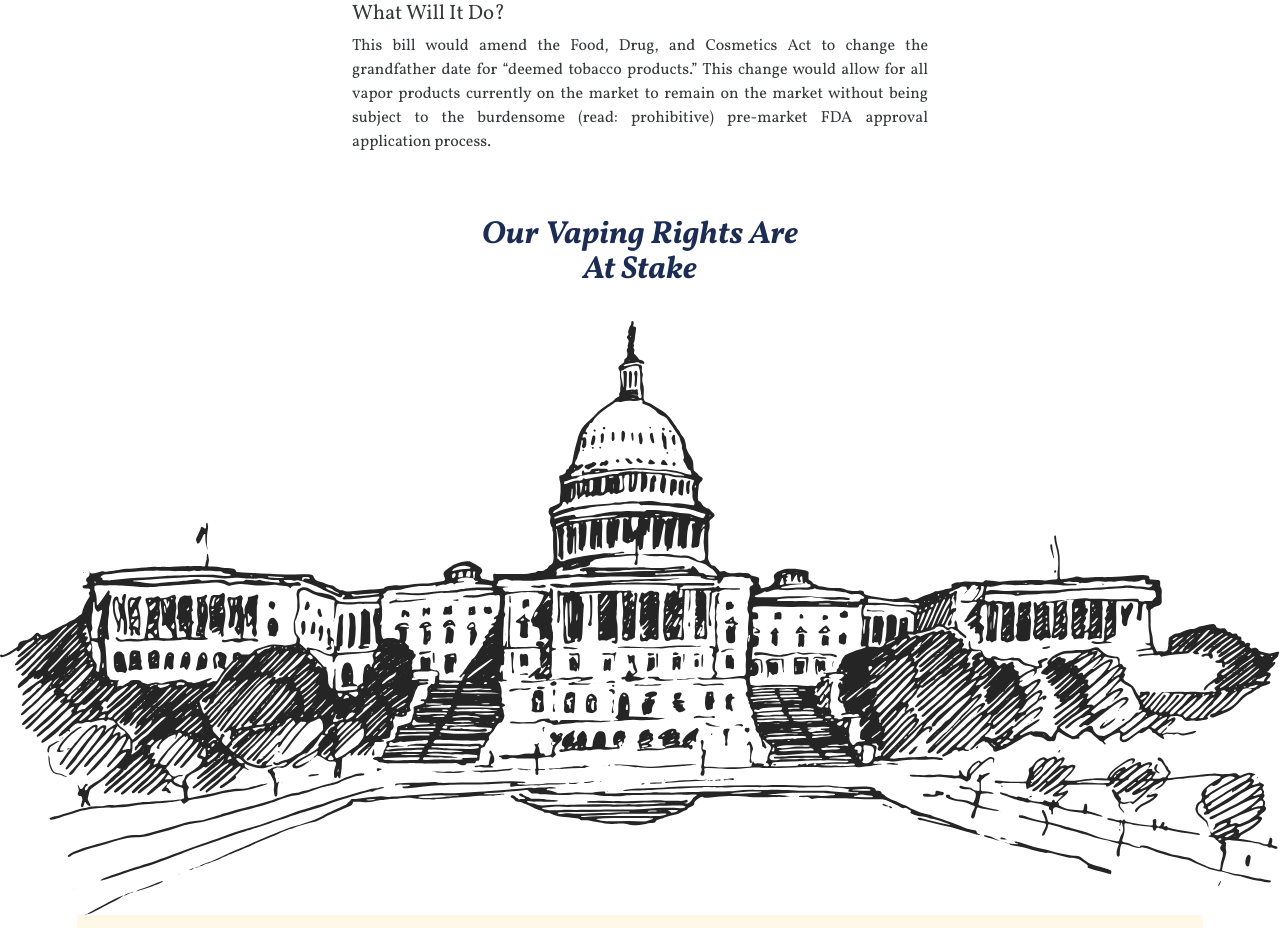
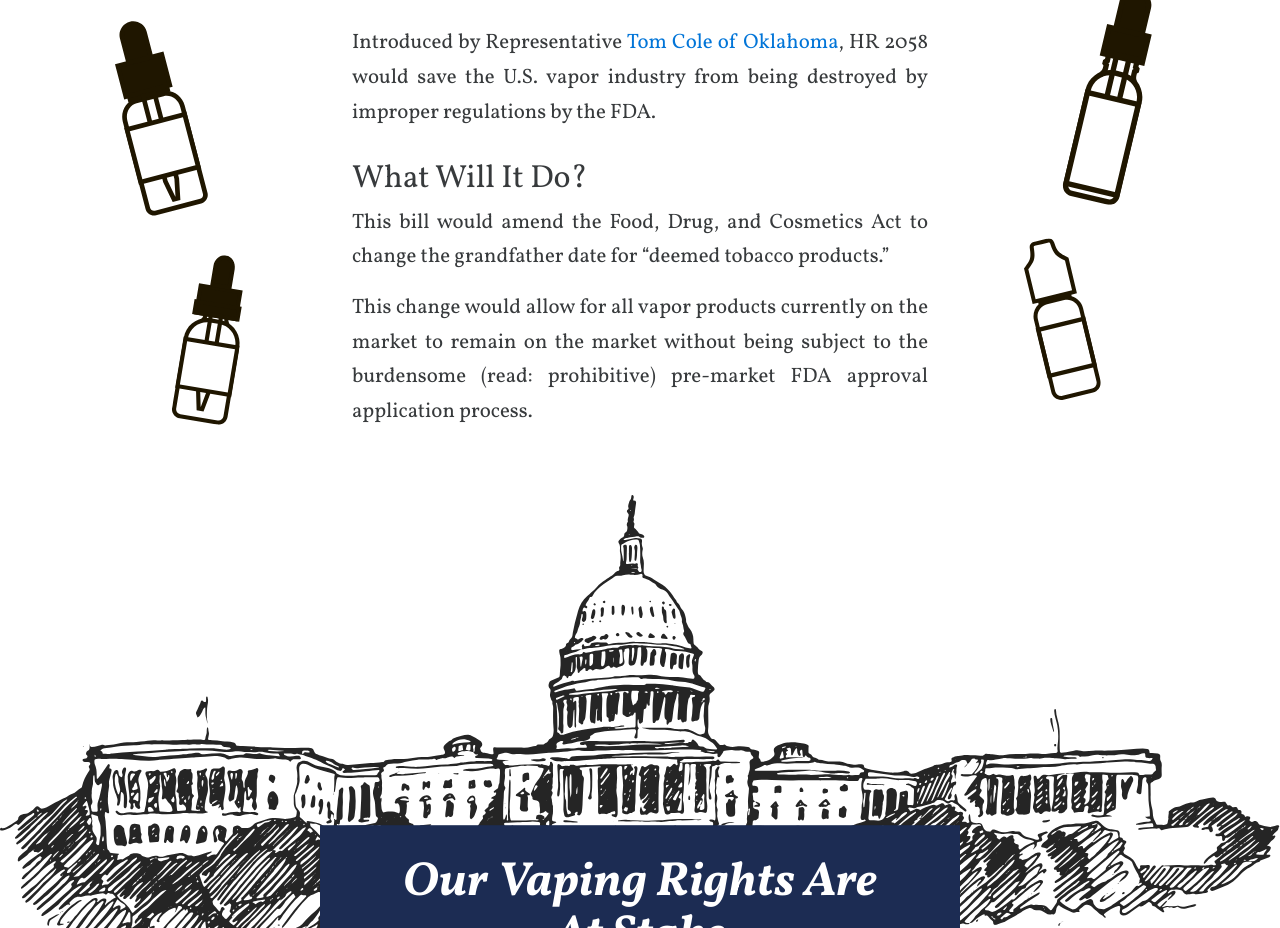
Before and after one commit to ianhernandez/hr2508, a website: page index.html in a window 1280 px wide. Shown: the part 641-1569 px from the top of the page. Drawn offline with nearby package versions, Linux system fonts and the light colour scheme; files that its build step writes are made by us from their sources; files whose address does not match are found by name.

Commit message:
desktop styling

```diff
--- a/index.html
+++ b/index.html
@@ -34,13 +34,7 @@
         <a class="nav-link" href="#">Home <span class="sr-only">(current)</span></a>
       </li>
       <li class="nav-item">
-        <a class="nav-link" href="#">Features</a>
-      </li>
-      <li class="nav-item">
-        <a class="nav-link" href="#">Pricing</a>
-      </li>
-      <li class="nav-item">
-        <a class="nav-link" href="#">About</a>
+        <a class="nav-link" href="#">Get Involved</a>
       </li>
     </ul>
   </div>
@@ -55,19 +49,30 @@
 
 <section class="introduction">
   <div class="container-fluid">
-    <h2>CLICK THE BUTTON BELOW TO SIGN THE PETITION</h2>
+    <!-- <h2>CLICK THE BUTTON BELOW TO SIGN THE PETITION</h2> -->
     <h1>FDA Deeming Authority Clarification Act of 2015</h1>
     <div class="information">
-      <p>Introduced by Representative Tom Cole of Oklahoma, HR 2058 would save the U.S. vapor industry from being destroyed by improper regulations   by the FDA.</p>
+      <p>Introduced by Representative <a href="https://cole.house.gov/">Tom Cole of Oklahoma</a>, HR 2058 would save the U.S. vapor industry from being destroyed by improper regulations   by the FDA.</p>
       <h3>What Will It Do?</h3>
-      <p>This bill would amend the Food, Drug, and Cosmetics Act to change the grandfather date for “deemed tobacco products.” This change would allow for all vapor products currently on the market to remain on the market without being subject to the burdensome (read: prohibitive) pre-market FDA approval application process.</p>
+      <p>This bill would amend the Food, Drug, and Cosmetics Act to change the grandfather date for “deemed tobacco products.”</p>
+
+			<p>This change would allow for all vapor products currently on the market to remain on the market without being subject to the burdensome (read: prohibitive) pre-market FDA approval application process.</p>
     </div>
   </div>
+	<div class="bottle-alpha">
+		<img src="images/left-ejuice-bottles.svg" alt="">
+	</div>
+  </div>
+	<div class="bottle-beta">
+		<img src="images/right-ejuice-bottles.svg" alt="">
+	</div>
 </section>
 
 <section class="call-to-action">
-  <div class="container"><h1>Our Vaping Rights Are At Stake</h1></div>
-  <img src="images/congress-washington-dc.svg">
+  <div class="call-to-action--image">
+		<div class="title-wrap"><h1>Our Vaping Rights Are At Stake</h1></div>
+    <img src="images/congress-washington-dc.svg">
+  </div>
   <div class="container">
     <div class="block-list">
       <div class="block">
@@ -90,5 +95,11 @@
   </div>
 </section>
 
+<footer class="site-footer">
+	<div class="container">
+		<h1>hello world</h1>
+	</div>
+</footer>
+
 </body>
 </html>
--- a/sass/screen.scss
+++ b/sass/screen.scss
@@ -22,13 +22,19 @@
 }
 
 .navbar-brand{
-	float: left;
+	@include media-breakpoint-down(xs) {
+		float: left;
+	}
 }
 .navbar-toggler{
-	float: right;
+	@include media-breakpoint-down(xs) {
+		float: right;
+	}
 }
 .navbar-toggleable-xs{
-	clear: left;
+	@include media-breakpoint-down(xs) {
+		clear: left;
+	}
 }
 
 .jumbotron{
@@ -45,12 +51,53 @@
 .introduction{
 	padding-top: 3rem;
 	padding-bottom: 3rem;
+	@include media-breakpoint-up(md){
+		padding-top: 6rem;
+	}
+	@include media-breakpoint-up(xl){
+		position: relative;
+	}
+	.bottle-alpha,.bottle-beta{
+		display: none;
+		z-index: 0;
+		@include media-breakpoint-up(xl){
+			display: block;
+			position: absolute;
 
+		}
+		img{
+			width: 100%;
+		}
+	}
+	.bottle-alpha{
+		left: 10%;
+		width: 10%;
+		top: 20rem;
+	}
+	.bottle-beta{
+		right: 10%;
+		width: 10%;
+		top: 18rem;
+	}
 	h1{
 		text-align: center;
 		font-size: 2em;
 		font-style: italic;
-		margin-bottom: 2rem;
+		margin: 0 auto;
+		margin-bottom: 1em;
+		max-width: 30rem;
+		z-index: 10;
+
+		@include media-breakpoint-up(md){
+			margin: 0 auto;
+			font-size: 3.8em;
+			max-width: 50rem;
+			margin-bottom: .667em;
+		}
+		@include media-breakpoint-up(lg){
+			font-size: 5em;
+			max-width: 70rem;
+		}
 	}
 	h2{
 		font-family: 'Unica One', sans-serif;
@@ -63,12 +110,34 @@
 	}
 	h3{
 		font-size: 1.3em;
+		@include media-breakpoint-up(md){
+			font-size: 2em;
+			margin-top: 1em;
+		}
+	}
+}
+
+.information{
+	padding: 0 2rem;
+	max-width: 30rem;
+	margin: 0 auto;
+	@include media-breakpoint-up(lg){
+		max-width: 40rem;
 	}
 	p{
 		margin-bottom: 1rem;
 		text-align: justify;
+		@include media-breakpoint-up(md){
+			font-size: 1.2em;
+		}
+		text-align: justify;
+		@include media-breakpoint-up(lg){
+			font-size: 1.3em;
+			line-height: 1.667;
+		}
 	}
 }
+
 
 .call-to-action{
 	h1{
@@ -79,7 +148,12 @@
 		margin: 0 auto;
 		margin-bottom: 2rem;
 	}
-
+	.block-list{
+		@include media-breakpoint-up(md){
+			max-width: 40rem;
+			margin: 0 auto;
+		}
+	}
 	.block{
 		background: $tan;
 		padding: 1em;
@@ -97,7 +171,7 @@
 		a{
 			font-weight: 400;
 			float: right;
-			dsplay: block;
+			display: block;
 			padding: .66rem;
 			background: $dark-red;
 			color: #fff;
@@ -107,11 +181,6 @@
 	}
 }
 
-.information{
-	padding: 0 2rem;
-	max-width: 40rem;
-	margin: 0 auto;
-}
 
 .header-icon{
 	margin: 0 auto;
@@ -119,3 +188,45 @@
 	max-width: 6rem;
 	margin-bottom: 1rem;
 }
+
+.call-to-action--image{
+	@include media-breakpoint-up(lg){
+		max-width: 80rem;
+		margin: 0 auto;
+		position: relative;
+		.title-wrap{
+			width: 40rem;
+			margin: auto;
+			position: absolute;
+			top: 70%; left: 50%;
+			-webkit-transform: translate(-50%,-50%);
+			-ms-transform: translate(-50%,-50%);
+			transform: translate(-50%,-50%);
+			background: $blue;
+			padding: 2rem 1rem;
+		}
+		h1{
+			color: #fff;
+			width: 100%;
+			margin-bottom: 0;
+			font-size: 3em;
+			max-width: 30rem;
+		}
+	}
+}
+
+
+
+
+
+
+
+
+
+
+.site-footer{
+	background-color: #171717;
+	margin-top: 5rem;
+	padding-top: 7rem;
+	padding-bottom: 2rem;
+}
```
Also changed, not shown: build/css/screen.css, images/left-ejuice-bottles.svg (added), images/right-ejuice-bottles.svg (added), 1 other file.
